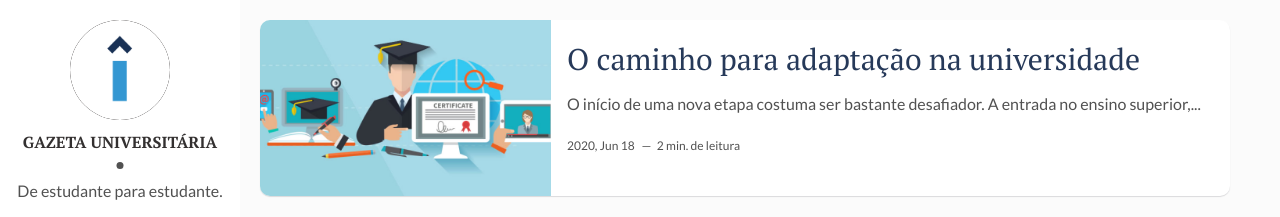
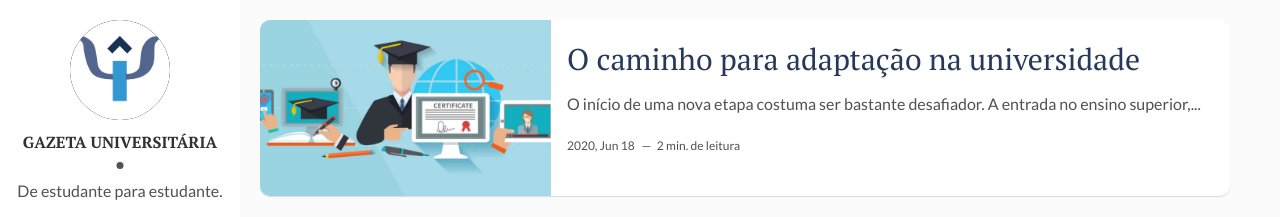
Before and after one commit to gazetauniversitaria/gazetauniversitaria.github.io, a Jekyll site: the page built from index.html, in a window 1280 px wide. Shown: the top 217 px of the page. Built offline with Jekyll 4.4.1, drawn with Linux system fonts in a browser that asks for light colours; the list of posts is cut into pages by our own code.

Commit message:
Update _config.yml

```diff
--- a/_config.yml
+++ b/_config.yml
@@ -7,7 +7,7 @@ baseurl: ""
 url: "gazetauniversitaria.github.io" # the base hostname & protocol for your site, e.g. http://example.com
 
 author: Gazeta Universitária
-author-img: integrado.png
+author-img: logointegrado.png
 about-author: |
   De estudante para estudante.
 
```
